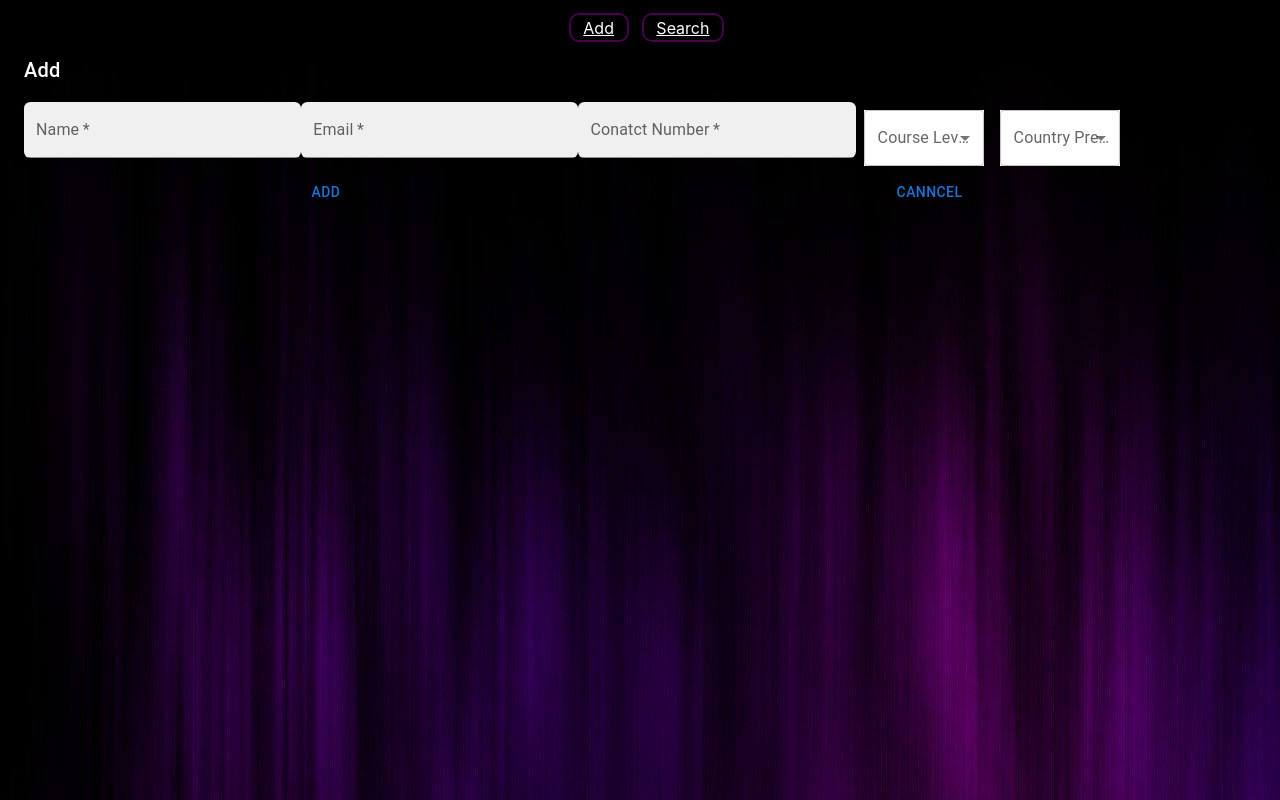
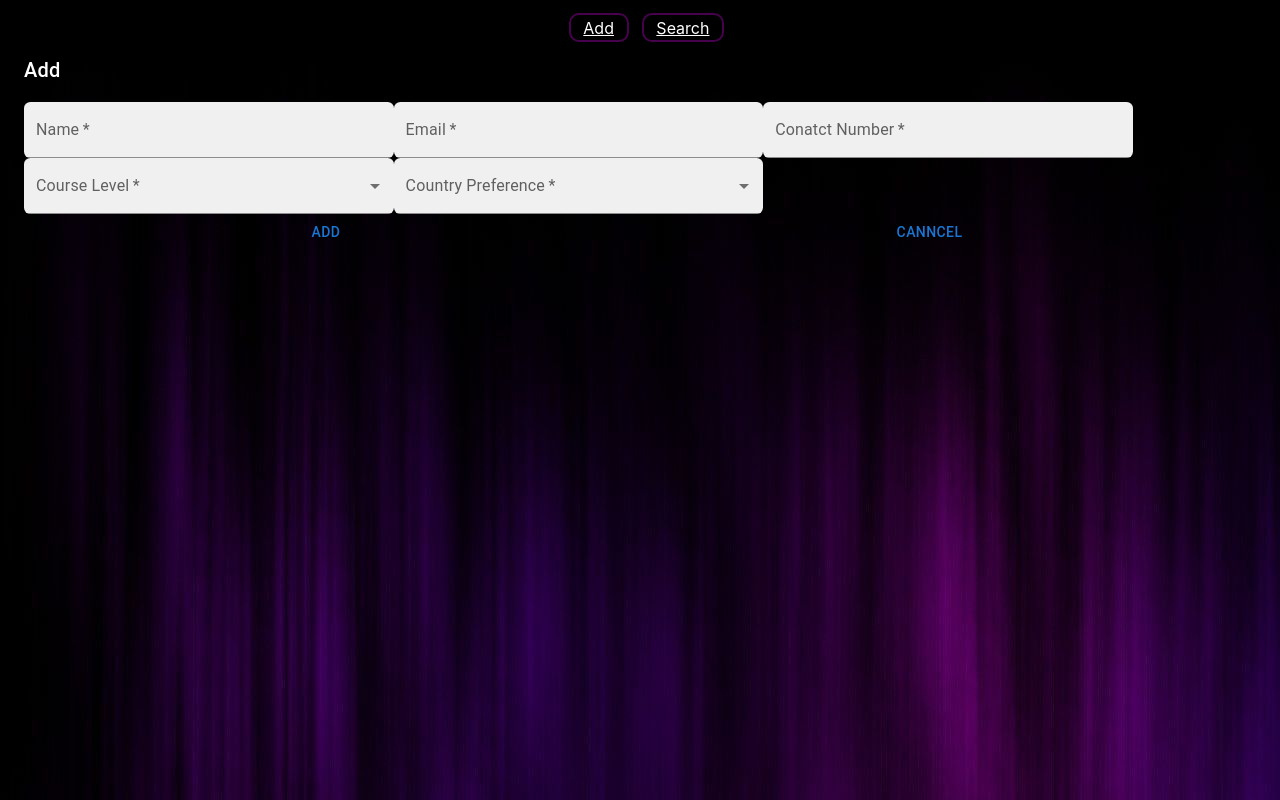
Before and after one commit to dipanshudiwaker/AdmitKard, a React (Create React App) app: page / in a window 1280 px wide. Built offline with nearby package versions, Linux system fonts and the light colour scheme.

Commit message:
Styling form

```diff
--- a/src/Component/Add.js
+++ b/src/Component/Add.js
@@ -7,7 +7,7 @@ import { makeStyles} from '@mui/styles';
 
 const useStyles = makeStyles({
   textField: {
-      width: '22.5%',
+      width: '30%',
       backgroundColor: "#fff",
       borderRadius: "0.4rem",
       margin: '1rem'
@@ -56,7 +56,7 @@ function Add(props){
           <TextField value={name} label="Name" required variant="filled" className={classes.textField} onChange={(e) =>{setName(e.target.value)}} />
           <TextField value={email} label="Email" required variant="filled" className={classes.textField} onChange={(e) =>{setEmil(e.target.value)}} />
           <TextField value={contact} label="Conatct Number" required variant="filled" className={classes.textField} onChange={(e) =>{setContact(e.target.value)}} />
-          <FormControl required sx={{ m: 1, minWidth: 120,background:'white' }}>
+          <FormControl required className={classes.textField} variant="filled">
             <InputLabel id="demo-simple-select-required-label">Course Level</InputLabel>
               <Select
                 labelId="demo-simple-select-required-label"
@@ -70,7 +70,7 @@ function Add(props){
                 <MenuItem value={'UG'}>UG</MenuItem>
               </Select>
           </FormControl>
-          <FormControl required sx={{ m: 1, minWidth: 120,background:'white' }}>
+          <FormControl required className={classes.textField} variant="filled">
             <InputLabel id="demo-simple-select-required-label">Country Preference</InputLabel>
               <Select
                 labelId="demo-simple-select-required-label"
@@ -89,14 +89,12 @@ function Add(props){
                 <MenuItem value={'Germany'}>Germany</MenuItem>
               </Select>
           </FormControl>
-          <LocalizationProvider dateAdapter={AdapterDateFns}>
+          <LocalizationProvider dateAdapter={AdapterDateFns} >
             <DatePicker
               label="Date Of Birth"
               value={dob}
-              onChange={(newValue) => {
-              setDob(newValue);
-            }}
-            renderInput={(params) => <TextField required  className={classes.textField}  {...params} />}
+              onChange={(newValue) => {setDob(newValue);}}
+              renderInput={(params) => <TextField required variant="filled" className={classes.textField}  {...params} />}
             />
           </LocalizationProvider>
           <Button type="submit" className={classes.button}>Add</Button>
```
